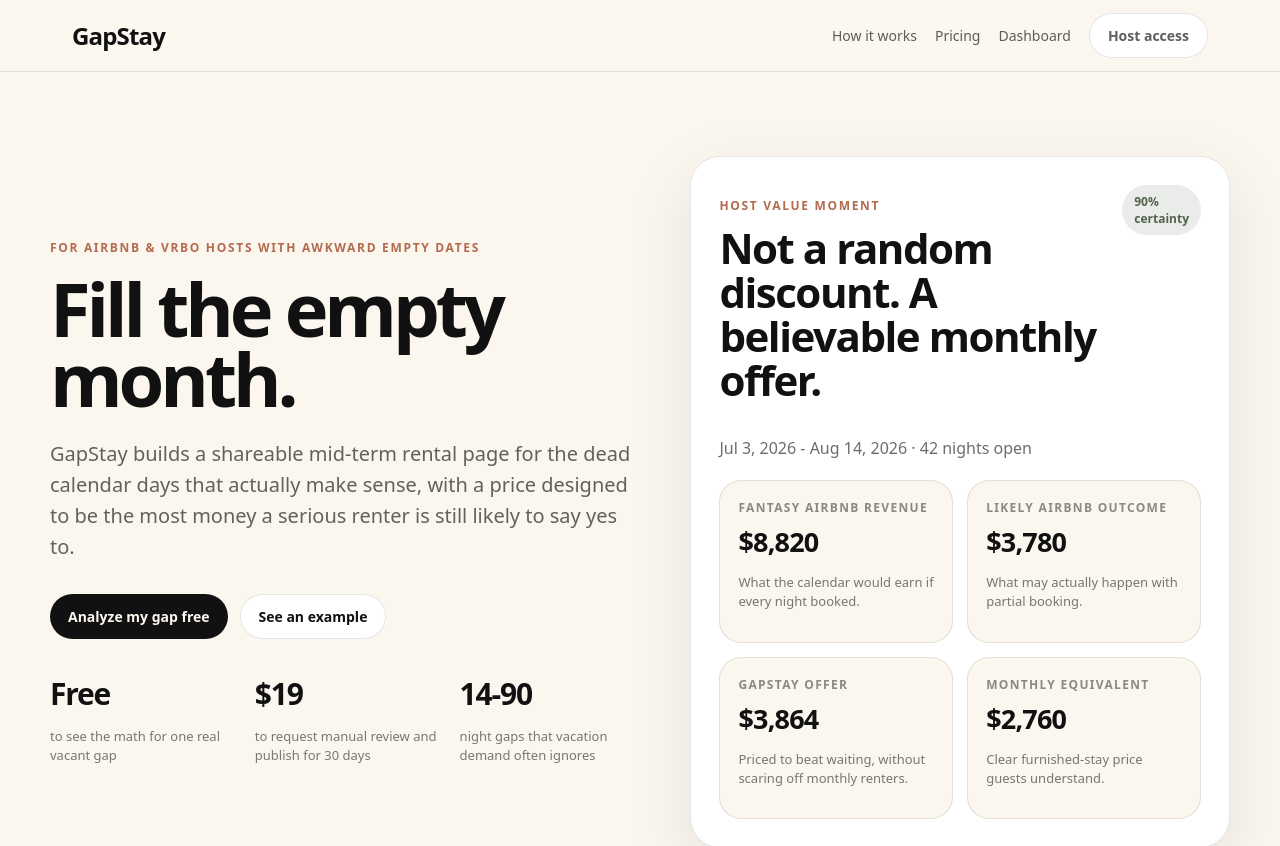
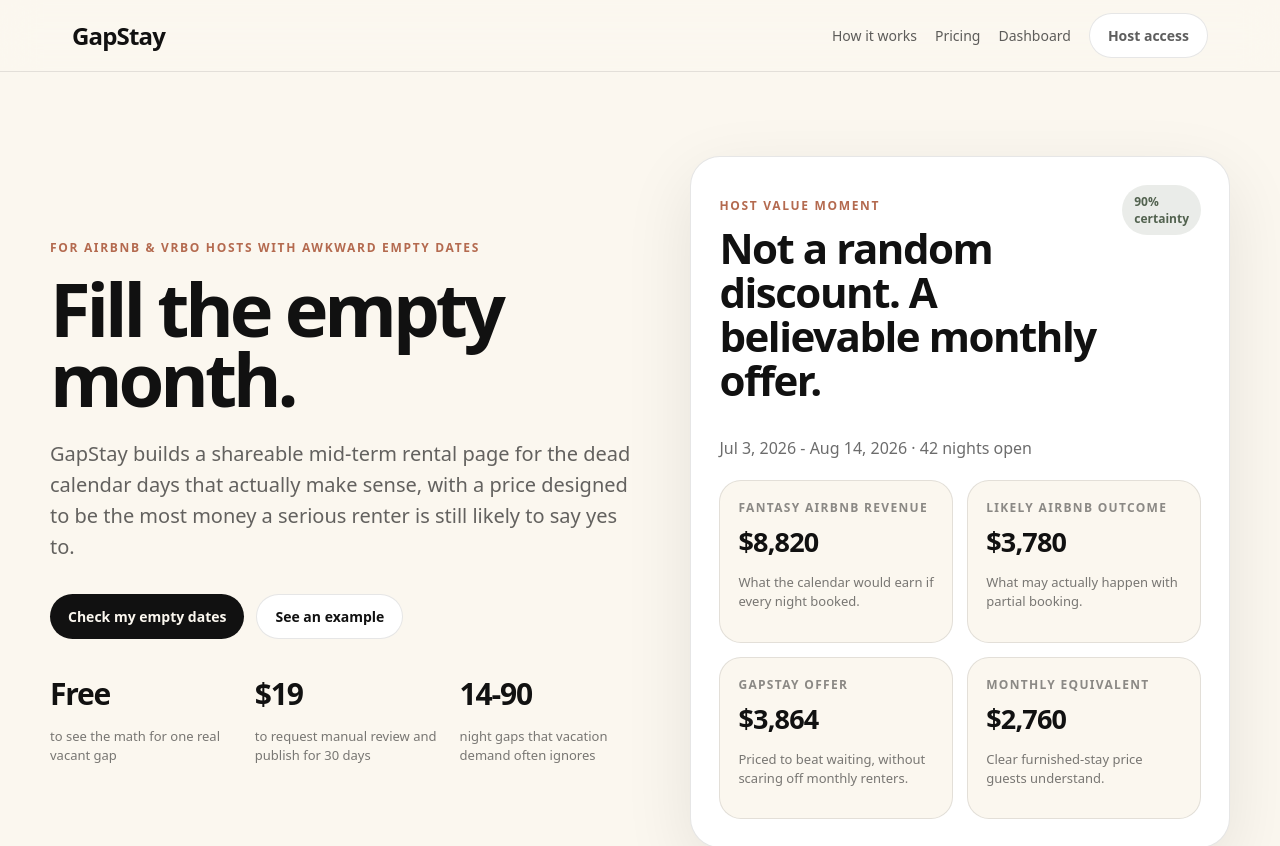
Before and after one commit to pissclams1/Pissclams, a Next.js app: page / in a window 1280 px wide. Shown: the top 846 px of the page. Built offline with nearby package versions, Linux system fonts and the light colour scheme.

Commit message:
Clean up homepage CTA copy

```diff
--- a/app/page.tsx
+++ b/app/page.tsx
@@ -10,7 +10,7 @@ export default function HomePage() {
         <p className="kicker">For Airbnb & VRBO hosts with awkward empty dates</p>
         <h1 className="h1">Fill the empty month.</h1>
         <p className="lead">GapStay builds a shareable mid-term rental page for the dead calendar days that actually make sense, with a price designed to be the most money a serious renter is still likely to say yes to.</p>
-        <div className="actions"><Link className="darkpill" href="/host">Analyze my gap free</Link><Link className="pill" href="/listing/sample">See an example</Link></div>
+        <div className="actions"><Link className="darkpill" href="/host">Check my empty dates</Link><Link className="pill" href="/listing/sample">See an example</Link></div>
         <div className="grid grid3" style={{marginTop:34}}>
           <Proof stat="Free" text="to see the math for one real vacant gap" />
           <Proof stat="$19" text="to request manual review and publish for 30 days" />
@@ -68,7 +68,7 @@ export default function HomePage() {
 
     <section className="wrap section grid grid2">
       <div><p className="kicker">Beta pricing</p><h2 className="big">Generate the analysis free. Publish only if the page is worth using.</h2><p className="muted">The first paid step is tied to one specific gap page, not a software subscription.</p></div>
-      <div className="card pad"><div className="price">$19</div><h3>Manual review + 30-day published gap page</h3><p className="muted">Generate the page free. Request publishing when you want to share it with real renters.</p><div className="actions"><Link className="darkpill" href="/host">Analyze free</Link><Link className="pill" href="/listing/sample">See sample</Link></div></div>
+      <div className="card pad"><div className="price">$19</div><h3>Manual review + 30-day published gap page</h3><p className="muted">Generate the page free. Request publishing when you want to share it with real renters.</p><div className="actions"><Link className="darkpill" href="/host">Check my empty dates</Link><Link className="pill" href="/listing/sample">See sample</Link></div></div>
     </section>
   </main>;
 }
```
